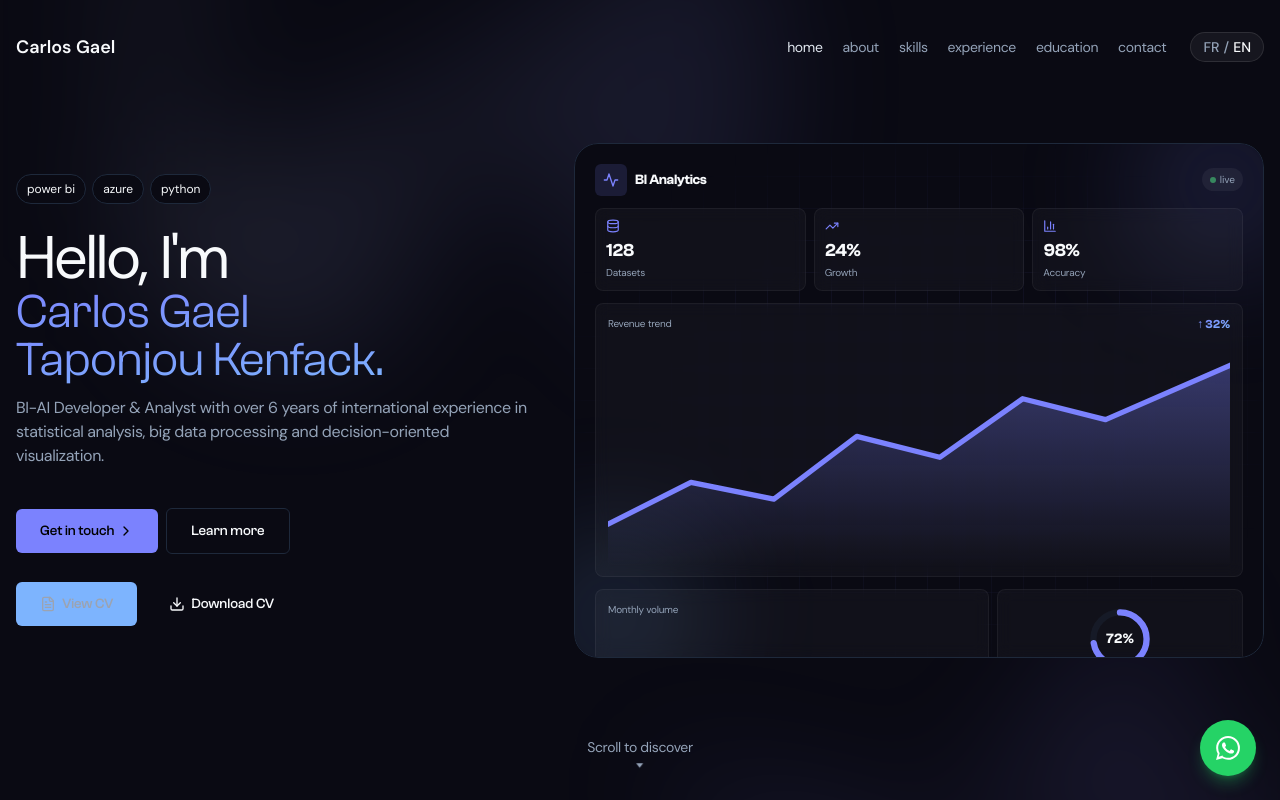
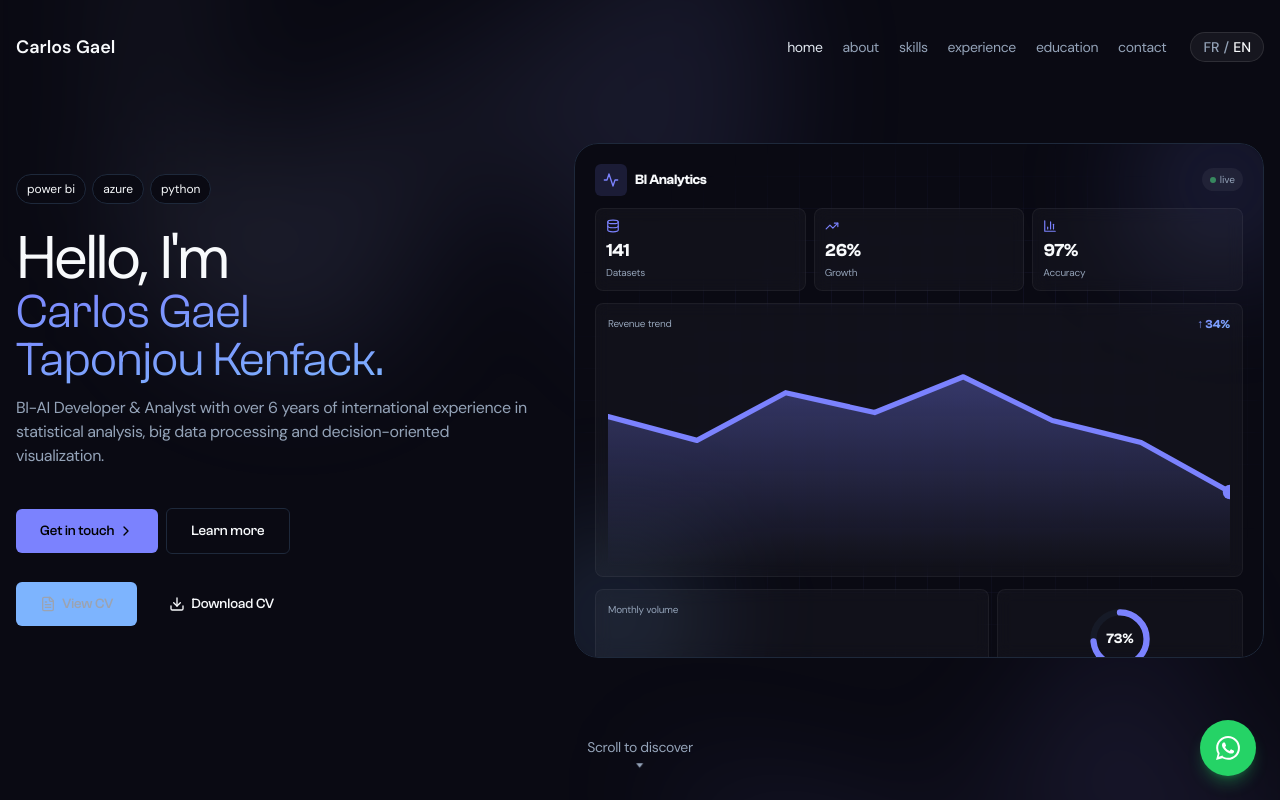
Before and after one commit to yohivana-KYIM/Carlos-Taponjou, a Next.js app: page / in a window 1280 px wide. Shown: the top 800 px of the page. Built offline with nearby package versions, Linux system fonts and the light colour scheme.

Commit message:
first commit

```diff
--- a/src/components/DataVisual.tsx
+++ b/src/components/DataVisual.tsx
@@ -1,60 +1,100 @@
 import { useEffect, useRef, useState } from "react";
-import { motion, animate, useInView } from "framer-motion";
+import { motion, animate } from "framer-motion";
 import { BarChart3, TrendingUp, Database, Activity } from "lucide-react";
 
 const ease: [number, number, number, number] = [0.22, 1, 0.36, 1];
 
-// Animated number that counts up when in view
-function Counter({
-  to,
+const rnd = (min: number, max: number) =>
+  Math.round(min + Math.random() * (max - min));
+
+// Live number that smoothly animates whenever its value changes
+function LiveNumber({
+  value,
+  decimals = 0,
   suffix = "",
-  decimals = 0,
 }: {
-  to: number;
+  value: number;
+  decimals?: number;
   suffix?: string;
-  decimals?: number;
 }) {
-  const ref = useRef<HTMLSpanElement>(null);
-  const inView = useInView(ref, { once: true });
-  const [value, setValue] = useState(0);
+  const [display, setDisplay] = useState(0);
+  const prev = useRef(0);
 
   useEffect(() => {
-    if (!inView) return;
-    const controls = animate(0, to, {
-      duration: 1.6,
+    const controls = animate(prev.current, value, {
+      duration: 0.9,
       ease,
-      onUpdate: (v) => setValue(v),
+      onUpdate: (v) => setDisplay(v),
     });
+    prev.current = value;
     return () => controls.stop();
-  }, [inView, to]);
+  }, [value]);
 
   return (
-    <span ref={ref}>
-      {value.toFixed(decimals)}
+    <>
+      {display.toFixed(decimals)}
       {suffix}
-    </span>
+    </>
   );
 }
 
-const bars = [42, 68, 55, 82, 60, 95, 74, 88];
+const CHART_W = 300;
+const CHART_H = 110;
+const LINE_POINTS = 8;
+
+// Build an SVG line path from an array of values (0–100)
+function buildLine(values: number[]) {
+  return values
+    .map((v, i) => {
+      const x = (i * CHART_W) / (values.length - 1);
+      const y = CHART_H - 5 - (v / 100) * (CHART_H - 15);
+      return `${i === 0 ? "M" : "L"}${x.toFixed(1)},${y.toFixed(1)}`;
+    })
+    .join(" ");
+}
+
 const months = ["J", "F", "M", "A", "M", "J", "J", "A"];
 
-// Area chart path (viewBox 0 0 300 110)
-const linePath =
-  "M0,90 L40,70 L80,78 L120,48 L160,58 L200,30 L240,40 L300,14";
-const areaPath = `${linePath} L300,110 L0,110 Z`;
+export default function DataVisual() {
+  const [bars, setBars] = useState([42, 68, 55, 82, 60, 95, 74, 88]);
+  const [line, setLine] = useState([30, 48, 40, 70, 58, 82, 72, 90]);
+  const [donut, setDonut] = useState(72);
+  const [kpis, setKpis] = useState({ datasets: 128, growth: 24, accuracy: 98 });
 
-export default function DataVisual() {
-  const ref = useRef<HTMLDivElement>(null);
-  const inView = useInView(ref, { once: true, margin: "-50px" });
-  const donut = 0.72; // 72%
+  // Live, automatic updates
+  useEffect(() => {
+    const barTimer = setInterval(() => {
+      setBars((b) => b.map(() => rnd(30, 100)));
+    }, 1800);
+
+    const lineTimer = setInterval(() => {
+      setLine((l) => [...l.slice(1), rnd(20, 95)]);
+    }, 2000);
+
+    const donutTimer = setInterval(() => setDonut(rnd(58, 92)), 2600);
+
+    const kpiTimer = setInterval(() => {
+      setKpis({
+        datasets: rnd(110, 160),
+        growth: rnd(12, 38),
+        accuracy: rnd(94, 99),
+      });
+    }, 2200);
+
+    return () => {
+      clearInterval(barTimer);
+      clearInterval(lineTimer);
+      clearInterval(donutTimer);
+      clearInterval(kpiTimer);
+    };
+  }, []);
+
   const circumference = 2 * Math.PI * 38;
+  const linePath = buildLine(line);
+  const areaPath = `${linePath} L${CHART_W},${CHART_H} L0,${CHART_H} Z`;
 
   return (
-    <div
-      ref={ref}
-      className="relative flex h-full w-full flex-col gap-3 overflow-hidden p-5"
-    >
+    <div className="relative flex h-full w-full flex-col gap-3 overflow-hidden p-5">
       {/* Animated grid background */}
       <div
         className="pointer-events-none absolute inset-0 opacity-[0.15]"
@@ -72,12 +112,7 @@ export default function DataVisual() {
       <div className="pointer-events-none absolute -bottom-10 -left-10 h-40 w-40 rounded-full bg-secondary/20 blur-3xl" />
 
       {/* Header */}
-      <motion.div
-        initial={{ opacity: 0, y: -10 }}
-        animate={inView ? { opacity: 1, y: 0 } : {}}
-        transition={{ duration: 0.5, ease }}
-        className="relative flex items-center justify-between"
-      >
+      <div className="relative flex items-center justify-between">
         <div className="flex items-center gap-2">
           <div className="flex h-8 w-8 items-center justify-center rounded-md bg-primary/15 text-primary">
             <Activity className="h-4 w-4" />
@@ -90,50 +125,42 @@ export default function DataVisual() {
           <span className="h-1.5 w-1.5 animate-pulse rounded-full bg-green-400" />
           live
         </span>
-      </motion.div>
+      </div>
 
       {/* KPI row */}
       <div className="relative grid grid-cols-3 gap-2">
         {[
-          { icon: Database, label: "Datasets", to: 128, suffix: "" },
-          { icon: TrendingUp, label: "Growth", to: 24, suffix: "%" },
-          { icon: BarChart3, label: "Accuracy", to: 98, suffix: "%" },
-        ].map((kpi, i) => (
-          <motion.div
+          { icon: Database, label: "Datasets", value: kpis.datasets, suffix: "" },
+          { icon: TrendingUp, label: "Growth", value: kpis.growth, suffix: "%" },
+          { icon: BarChart3, label: "Accuracy", value: kpis.accuracy, suffix: "%" },
+        ].map((kpi) => (
+          <div
             key={kpi.label}
-            initial={{ opacity: 0, y: 12 }}
-            animate={inView ? { opacity: 1, y: 0 } : {}}
-            transition={{ duration: 0.5, delay: 0.1 + i * 0.1, ease }}
             className="rounded-lg border border-white/5 bg-white/[0.03] p-2.5 backdrop-blur"
           >
             <kpi.icon className="mb-1 h-3.5 w-3.5 text-primary" />
             <div className="clash-grotesk text-lg font-semibold tracking-tight text-foreground">
-              <Counter to={kpi.to} suffix={kpi.suffix} />
+              <LiveNumber value={kpi.value} suffix={kpi.suffix} />
             </div>
             <div className="text-[10px] tracking-tight text-muted-foreground">
               {kpi.label}
             </div>
-          </motion.div>
+          </div>
         ))}
       </div>
 
       {/* Area chart */}
-      <motion.div
-        initial={{ opacity: 0, y: 12 }}
-        animate={inView ? { opacity: 1, y: 0 } : {}}
-        transition={{ duration: 0.5, delay: 0.3, ease }}
-        className="relative flex-1 rounded-lg border border-white/5 bg-white/[0.03] p-3 backdrop-blur"
-      >
+      <div className="relative flex-1 rounded-lg border border-white/5 bg-white/[0.03] p-3 backdrop-blur">
         <div className="mb-1 flex items-center justify-between">
           <span className="text-[10px] tracking-tight text-muted-foreground">
             Revenue trend
           </span>
           <span className="clash-grotesk text-gradient text-xs font-semibold">
-            ↑ 32%
+            ↑ <LiveNumber value={kpis.growth + 8} suffix="%" />
           </span>
         </div>
         <svg
-          viewBox="0 0 300 110"
+          viewBox={`0 0 ${CHART_W} ${CHART_H}`}
           preserveAspectRatio="none"
           className="h-[calc(100%-18px)] w-full"
         >
@@ -146,9 +173,8 @@ export default function DataVisual() {
           <motion.path
             d={areaPath}
             fill="url(#areaFill)"
-            initial={{ opacity: 0 }}
-            animate={inView ? { opacity: 1 } : {}}
-            transition={{ duration: 1, delay: 0.9 }}
+            animate={{ d: areaPath }}
+            transition={{ duration: 0.9, ease }}
           />
           <motion.path
             d={linePath}
@@ -157,22 +183,26 @@ export default function DataVisual() {
             strokeWidth={2.5}
             strokeLinecap="round"
             strokeLinejoin="round"
-            initial={{ pathLength: 0 }}
-            animate={inView ? { pathLength: 1 } : {}}
-            transition={{ duration: 1.4, delay: 0.4, ease }}
+            animate={{ d: linePath }}
+            transition={{ duration: 0.9, ease }}
+          />
+          {/* Leading dot */}
+          <motion.circle
+            r="3.5"
+            fill="hsl(var(--primary))"
+            animate={{
+              cx: CHART_W,
+              cy: CHART_H - 5 - ((line[line.length - 1] ?? 0) / 100) * (CHART_H - 15),
+            }}
+            transition={{ duration: 0.9, ease }}
           />
         </svg>
-      </motion.div>
+      </div>
 
       {/* Bottom row: bars + donut */}
       <div className="relative grid grid-cols-[1.6fr_1fr] gap-2">
         {/* Bar chart */}
-        <motion.div
-          initial={{ opacity: 0, y: 12 }}
-          animate={inView ? { opacity: 1, y: 0 } : {}}
-          transition={{ duration: 0.5, delay: 0.4, ease }}
-          className="rounded-lg border border-white/5 bg-white/[0.03] p-3 backdrop-blur"
-        >
+        <div className="rounded-lg border border-white/5 bg-white/[0.03] p-3 backdrop-blur">
           <span className="mb-2 block text-[10px] tracking-tight text-muted-foreground">
             Monthly volume
           </span>
@@ -181,9 +211,8 @@ export default function DataVisual() {
               <div key={i} className="flex flex-1 flex-col items-center gap-1">
                 <motion.div
                   className="w-full rounded-sm bg-gradient-to-t from-primary/40 to-primary"
-                  initial={{ height: 0 }}
-                  animate={inView ? { height: `${h}%` } : {}}
-                  transition={{ duration: 0.8, delay: 0.5 + i * 0.07, ease }}
+                  animate={{ height: `${h}%` }}
+                  transition={{ duration: 0.8, ease }}
                 />
                 <span className="text-[8px] text-muted-foreground">
                   {months[i]}
@@ -191,15 +220,10 @@ export default function DataVisual() {
               </div>
             ))}
           </div>
-        </motion.div>
+        </div>
 
         {/* Donut */}
-        <motion.div
-          initial={{ opacity: 0, y: 12 }}
-          animate={inView ? { opacity: 1, y: 0 } : {}}
-          transition={{ duration: 0.5, delay: 0.5, ease }}
-          className="flex flex-col items-center justify-center rounded-lg border border-white/5 bg-white/[0.03] p-3 backdrop-blur"
-        >
+        <div className="flex flex-col items-center justify-center rounded-lg border border-white/5 bg-white/[0.03] p-3 backdrop-blur">
           <div className="relative h-[70px] w-[70px]">
             <svg viewBox="0 0 100 100" className="h-full w-full -rotate-90">
               <circle
@@ -220,25 +244,20 @@ export default function DataVisual() {
                 strokeWidth="9"
                 strokeLinecap="round"
                 strokeDasharray={circumference}
-                initial={{ strokeDashoffset: circumference }}
-                animate={
-                  inView
-                    ? { strokeDashoffset: circumference * (1 - donut) }
-                    : {}
-                }
-                transition={{ duration: 1.4, delay: 0.7, ease }}
+                animate={{ strokeDashoffset: circumference * (1 - donut / 100) }}
+                transition={{ duration: 0.9, ease }}
               />
             </svg>
             <div className="absolute inset-0 flex items-center justify-center">
               <span className="clash-grotesk text-sm font-semibold text-foreground">
-                <Counter to={72} suffix="%" />
+                <LiveNumber value={donut} suffix="%" />
               </span>
             </div>
           </div>
           <span className="mt-1 text-[10px] tracking-tight text-muted-foreground">
             KPIs met
           </span>
-        </motion.div>
+        </div>
       </div>
     </div>
   );
```
Also changed, not shown: 1 other file (tests, documents, lock files or other folders).
